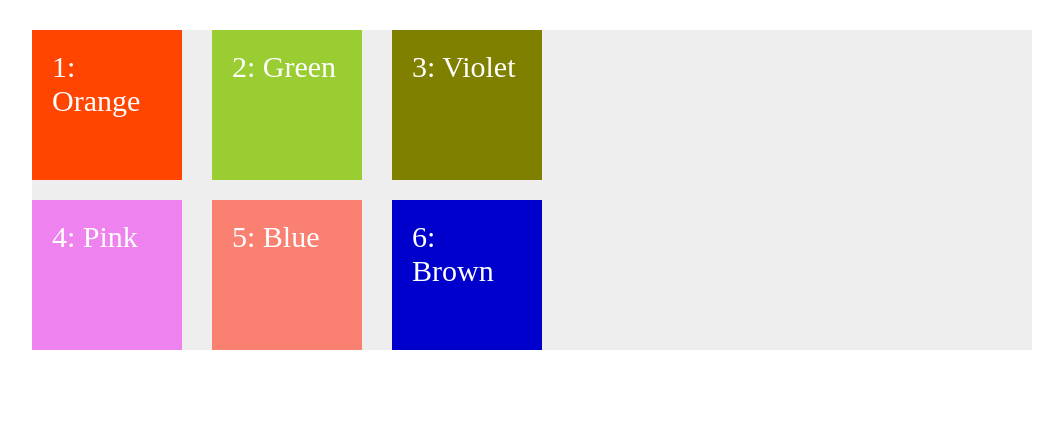
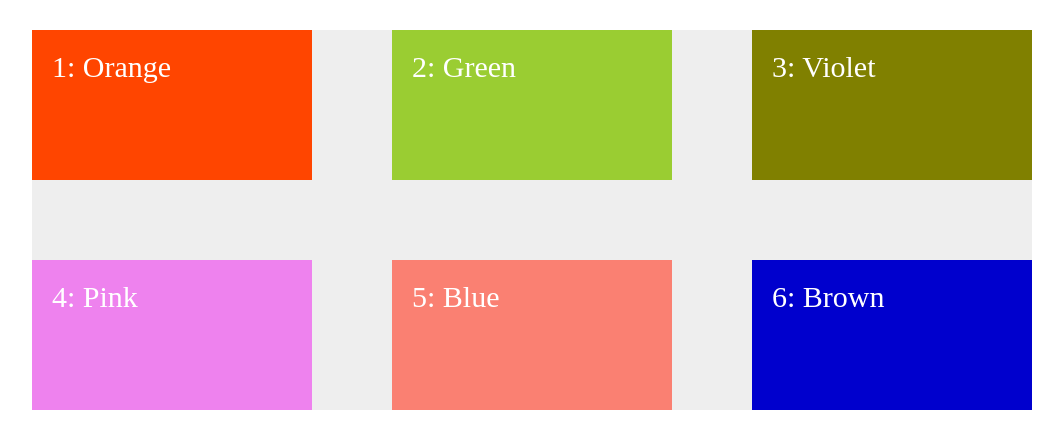
Before and after one commit to dim4ik2911/cssgrid, a plain HTML site: page index.html in a window 1280 px wide. Shown: the whole page, without its empty margins (108-1171 px from the left). Drawn offline with Linux system fonts and the light colour scheme.

Commit message:
get familiar with fr unit

```diff
--- a/style.css
+++ b/style.css
@@ -6,13 +6,27 @@
   /* place container in the center with auto on sides */
 
   display: grid;
-  grid-template-rows: 150px 150px;
-  grid-template-columns: 150px 150px 150px;
 
+  /* better way to request rows is with repeat */
+  grid-template-rows: repeat(2, 150px);
+  /* grid-template-rows: 150px 150px; */
+
+  /* better way to request columns is with repeat*/
+  /* fr asks to occupy all possible space */
+  /* grid-template-columns: repeat(2, 150px) 1fr; */
+  /* grid-template-columns: 150px 150px 150px; */
+
+  /* way to request columns of the same width*/
+  /* you can do it also in percentages */
+  grid-template-columns: repeat(3, 1fr);
+
+  /* gap between grid row items */
   grid-row-gap: 20px;
-  /* gap between grid row items */
+  /* gap between grid column items */
   grid-column-gap: 30px;
-  /* gap between grid column items */
+
+  /* gap between both */
+  grid-gap: 80px;
 }
 
 .item {
```
